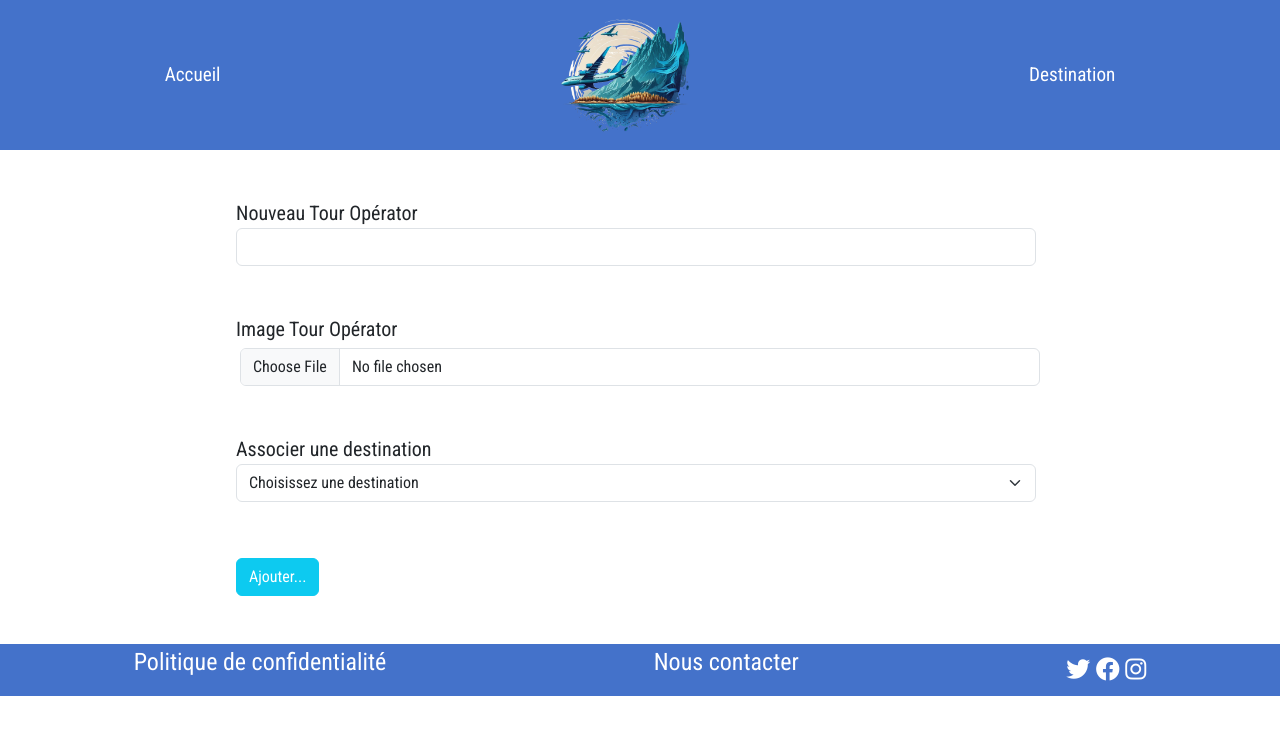
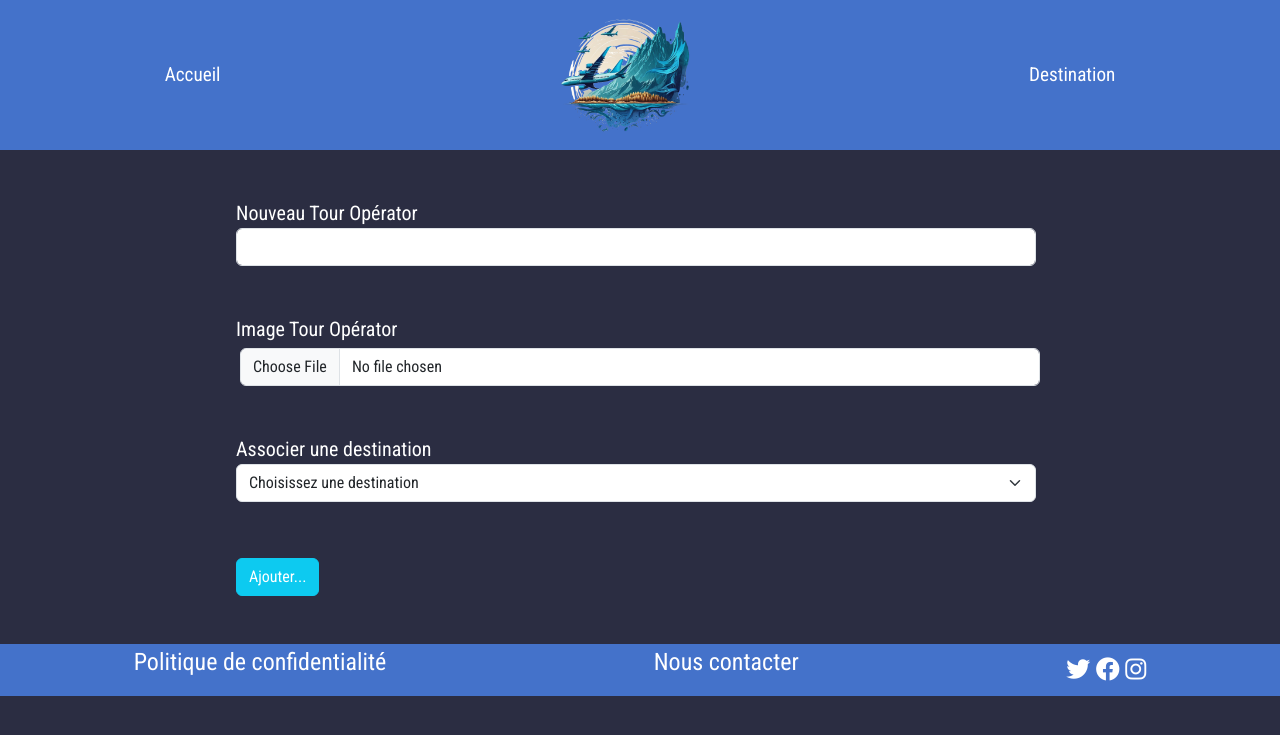
Before and after one commit to Yanis-Ourir/ComparOperator, a PHP site: page /admin.php in a window 1280 px wide. Shown: the top 735 px of the page. Run offline with PHP 8.4, Linux system fonts and the light colour scheme; some libraries are stand-ins or nearby versions.

Commit message:
Ajout de styles.css

```diff
--- a/front/styles.css
+++ b/front/styles.css
@@ -5,7 +5,7 @@
     --violet-blue: #4472CA;
     --deepsky-blue: #3ABEFF;
     --main-violet: #5E7CE2;
-    --clear-blue: #92B4F4;
+    --space-cadet: #2B2D42;
 }
 
 * {
@@ -18,7 +18,7 @@ body {
 }
 
 .destination-page {
-    background-color: #2B2D42;
+    background-color: var(--space-cadet);
 }
 
 
@@ -95,6 +95,11 @@ nav img {
     width: 150px;
 }
 
+.admin-page {
+    background-color: var(--space-cadet);
+    color: white;
+}
+
 .footer-details {
     display: flex;
     background-color: var(--violet-blue);
@@ -103,10 +108,16 @@ nav img {
     justify-content: space-around;
     font-size: 1.5rem;
 }
+
 .logo-acc {
     width: 400px;
 }
-.accueil{
+
+.accueil {
     display: flex;
     justify-content: center;
 }
+
+.bak-col {
+    background-color: red;
+}
```
